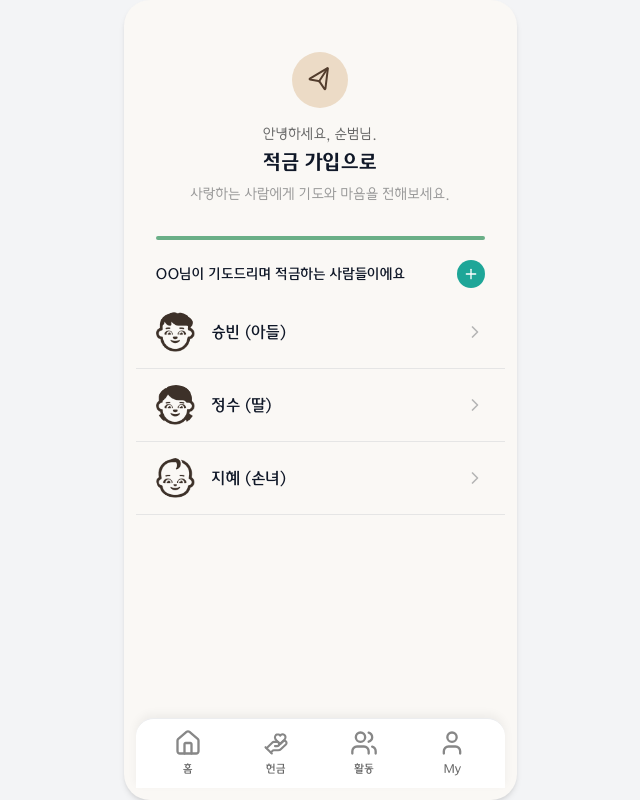
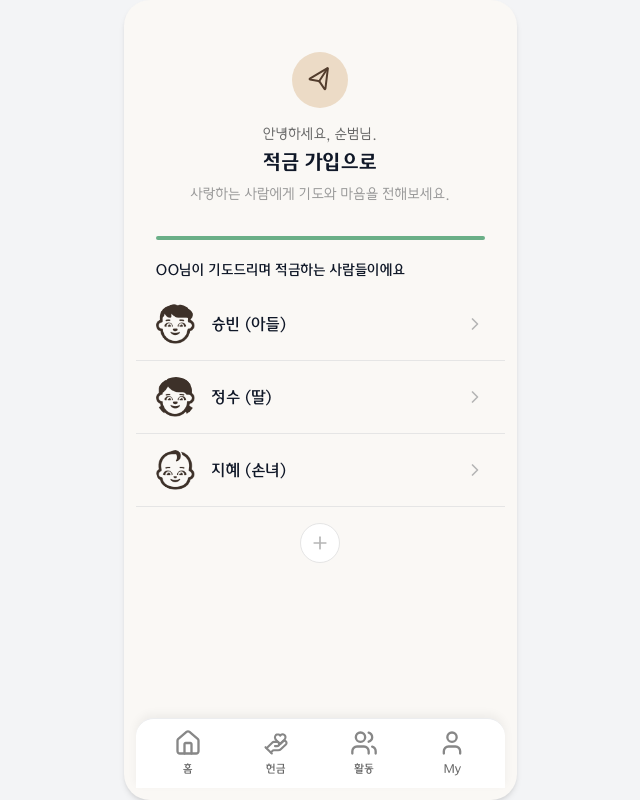
Before and after one commit to PrayForHanaro/Frontend, a Next.js app: page /bless/interval in a window 1280 px wide. Shown: the whole page, without its empty margins (320-960 px from the left). Built offline with nearby package versions, Linux system fonts and the light colour scheme.

Commit message:
style: move add-target button below list and enlarge #7

```diff
--- a/app/(main)/bless/interval/page.tsx
+++ b/app/(main)/bless/interval/page.tsx
@@ -19,25 +19,26 @@ export default function BlessIntervalList() {
         {/* Progress bar */}
         <div className="mx-5 h-1 rounded-full bg-hana-bless-progress" />
 
-        <div className="flex items-center justify-between px-5 pt-5 pb-2">
-          <p className="font-hana-medium text-gray-900 text-sm">
-            OO님이 기도드리며 적금하는 사람들이에요
-          </p>
-          <button
-            type="button"
-            onClick={() => alert('대상자 추가 기능은 추후 구현됩니다')}
-            className="flex size-7 items-center justify-center rounded-full bg-hana-main text-white"
-            aria-label="대상자 추가"
-          >
-            <Plus className="size-4" />
-          </button>
-        </div>
+        <p className="px-5 pt-5 pb-2 font-hana-medium text-gray-900 text-sm">
+          OO님이 기도드리며 적금하는 사람들이에요
+        </p>
 
         <div className="flex flex-col">
           {MOCK_TARGETS.map((target) => (
             <TargetListItem key={target.id} target={target} />
           ))}
         </div>
+
+        <div className="flex justify-center py-4">
+          <button
+            type="button"
+            onClick={() => alert('대상자 추가 기능은 추후 구현됩니다')}
+            className="flex size-10 items-center justify-center rounded-full border border-hana-gray-300 bg-white text-hana-gray-400"
+            aria-label="대상자 추가"
+          >
+            <Plus className="size-5" />
+          </button>
+        </div>
       </div>
       <Nav />
     </div>
```
